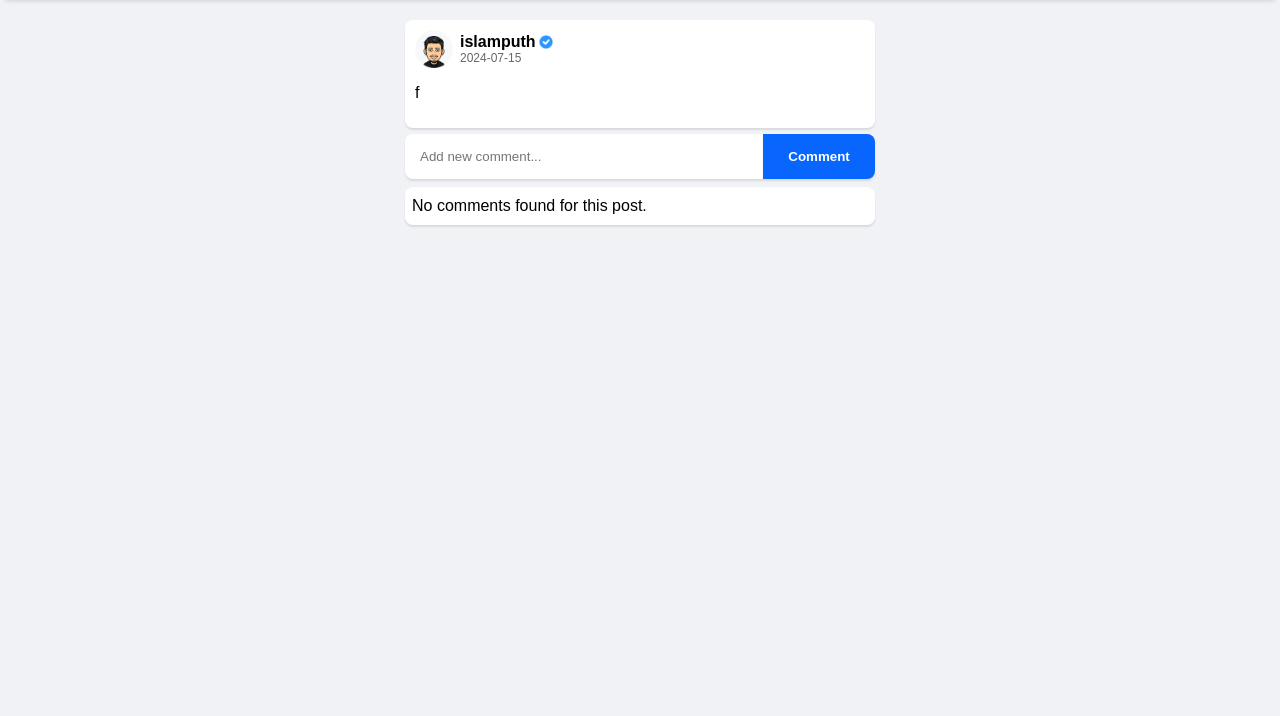
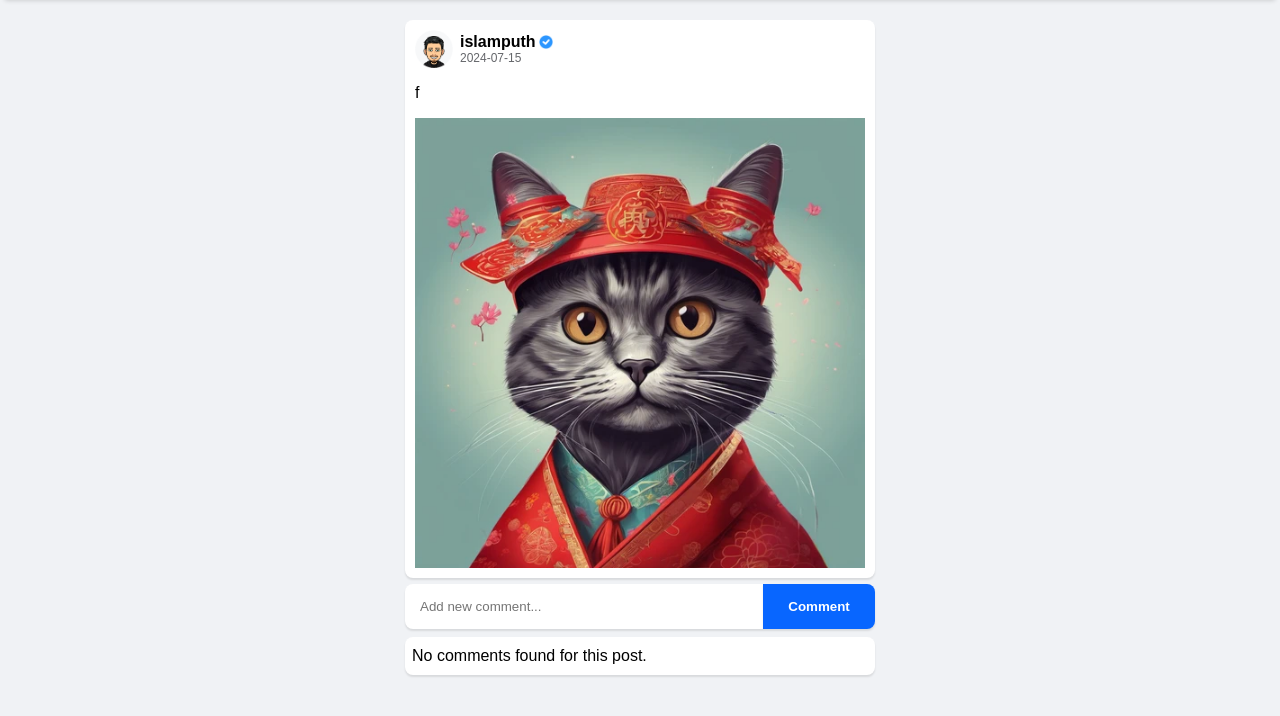
Before and after one commit to islamhamdaoui/Socialmedia-website-PHP-PDO, a PHP site: page /login/postview.php?id=90 in a window 1280 px wide. Shown: the part 50-766 px from the top of the page. Run offline with PHP 8.4, Linux system fonts and the light colour scheme; a user stored in the database is signed in; data comes from the database, SQL or seed files in the repository.

Commit message:
things improved

```diff
--- a/postview.php
+++ b/postview.php
@@ -15,7 +15,7 @@
 
     $id = isset($_GET['id']) ? $_GET['id'] : null;
 
-    $show = $db->prepare("SELECT posts.id as post_id, posts.content, users.username ,users.id,users.pdp,users.verified,DATE(posts.created_at) as post_date
+    $show = $db->prepare("SELECT posts.id as post_id, posts.content, users.username ,users.id,users.pdp,users.verified,DATE(posts.created_at) as post_date,image
                          FROM posts
                          INNER JOIN users ON posts.user_id = users.id
                          WHERE posts.id = :id");
@@ -49,6 +49,10 @@ if ($data['pdp'] === 'default') {
 </div>
 </div>
             <p><?php echo htmlspecialchars($data["content"]); ?></p>
+            <?php if ( $data['image'] !== '') {
+    echo "<img class='postImg' src='" . htmlspecialchars($data['image']) . "' alt='Image'>";
+}
+ ?>
 
     </div>
 
@@ -179,7 +183,18 @@ echo"</div>";
             border-radius: 8px;
             box-shadow: 0px 2px 2px rgba(0, 0, 0, 0.1);
         }
+        .username img {
+            width: 38px;
+            margin-right: 7px;
+            height: 38px;
+          }
+        .postImg {
+            max-width: 100%;
+    height: auto;
+    display: block;
 
+    margin: auto;
+        }
 
             .comment {
                 display: flex;
@@ -333,11 +348,7 @@ img.verified {
            align-items: center;
           }
 
-          .post img {
-            width: 38px;
-            margin-right: 7px;
-            height: 38px;
-          }
+
         .usertop .verified {
             margin:0 3px;
             height: 14px;
```
Also changed, not shown: home.php (+7 -2 lines), post.php (+13 -3 lines), uploads/goju_satoru_by_ranshiiki_dfy2isq-fullview.jpg (added).
